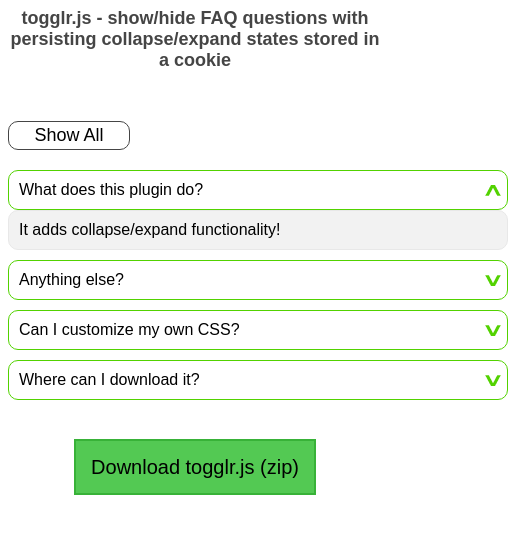
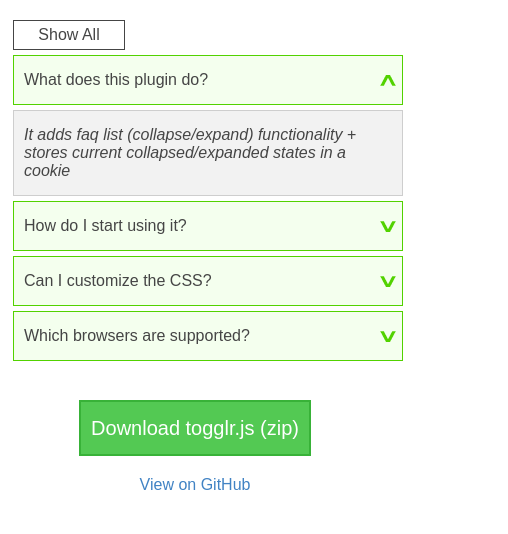
Before and after one commit to mnewelski/togglr.js, a plain HTML site: page demo/index.html in a window 390 px wide. Both pictures are taken after a click on the element "What does this plugin do?". Shown: the whole page, 508 px wide, since content can reach past the window. Drawn offline with Linux system fonts and the light colour scheme.

Commit message:
Cookie set only when user refreshes rather than when clicking around. Updated example with font size on mobile Chrome Fixes.

```diff
--- a/demo/index.html
+++ b/demo/index.html
@@ -1,34 +1,37 @@
+<!DOCTYPE html>
 <html>
 <head>
-<title>togglr.js</title>
+<title>togglr.js demo</title>
 <link rel="stylesheet" type="text/css" href="tstyle.css">
 <script src="jquery-1.10.2.min.js"></script>
+<meta name="viewport" content="width=device-width, initial-scale=1">
 </head>
 <body>
-<h1>togglr.js - show/hide FAQ questions with persisting collapse/expand states stored in a cookie</h1>
-<br>
+<!-- togglr container -->
 <div id="faqContainer">
 
 	<div class="ttoggle">Show All</div>
 	<div class="ttoggle" style="display: none;">Hide All</div>
 
 	<div class="ttitle">What does this plugin do?</div>
-	<div class="tcontent">It adds collapse/expand functionality!</div>
+	<div class="tcontent">It adds faq list (collapse/expand) functionality + stores current collapsed/expanded states in a cookie</div>
 
-	<div class="ttitle">Anything else?</div>
-	<div class="tcontent">Yes, it stores the state in a cookie!</div>
+	<div class="ttitle">How do I start using it?</div>
+	<div class="tcontent">Download the .zip below, view this example (in folder "demo") and read the comments in togglr.js.</div>
 
-	<div class="ttitle">Can I customize my own CSS?</div>
-	<div class="tcontent">Of course! This is just an example :-)</div>
+	<div class="ttitle">Can I customize the CSS?</div>
+	<div class="tcontent">Yes, you can apply any CSS styles to each element.</div>
 
-	<div class="ttitle">Where can I download it?</div>
-	<div class="tcontent">Click on the big green button below!</div>
+	<div class="ttitle">Which browsers are supported?</div>
+	<div class="tcontent">IE8+, Chrome, Firefox, Opera, Safari + Mobile Browsers</div>
 
 </div>
+<!-- end togglr container -->
 <br><br>
-<a class="downloadLink" href="http://z00.co/togglr.js/togglr.js-current.zip" style="font-family: Arial; font-size: 20px;">Download togglr.js (zip)</a>
+<a class="downloadLink" href="http://z00.co/togglr.js/togglr.js-current.zip" style="font-family: Arial; font-size: 20px;">Download togglr.js (zip)</a><br><br><br>
+<a href="https://github.com/mnewelski/togglr.js" style="text-decoration: none; color: #4183c4;" target="_blank">View on GitHub</a>
+
 <script src="../togglr.js"></script>
 <script>$("#faqContainer").togglrMe();</script>
-
 </body>
 </html>
--- a/demo/tstyle.css
+++ b/demo/tstyle.css
@@ -1,9 +1,10 @@
-body {text-align: center;}
-h1 {font-family: Arial, sans-serif; font-size: 18px; color: #454545; font-weight: bold;}
-.togglr {width: 500px; margin: 20px auto; text-align: left;}
-.ttoggle {font-family: Arial; border-radius: 10px; font-size: 18px; border: 1px #454545 solid; margin-bottom: 20px; padding: 3px 10px; width: 20%; text-align: center;}
-.ttitle, .ttitle.topen {font-family: Arial; border-radius: 10px; font-size: 16px; border: 1px #52D200 solid; margin-top: 10px; padding: 10px; background-repeat: no-repeat; background-position: right center;}
-.ttitle {background-image: url('ad.png'); font-size: 16px;}
-.ttitle.topen {background-image: url('au.png'); font-size: 16px;}
-.tcontent {font-family: Arial; border-radius: 10px; font-size: 16px; border: 1px #E8E8E8 solid; margin-bottom: 10px; padding: 10px; background: #F2F2F2;}
-.downloadLink {background: #53C953; border: 2px #38B238 solid; font-family: Arial, sans-serif; color: #000000; text-decoration: none; padding: 15px;}
+body, h1 {text-align: center; font-family: Arial, sans-serif; font-size: 16px; color: #454545;}
+h1 {width: 400px; margin: 0px auto;}
+.togglr {width: 400px; margin: 20px auto; text-align: left;}
+.ttoggle {border: 1px #454545 solid; text-align: center; width: 100px; padding: 5px; margin: 5px;}
+.ttitle, .ttitle.topen { border: 1px #52D200 solid; background-repeat: no-repeat; background-position: right center; background-color: #F4FFEE;}
+.ttitle {background-image: url('ad.png');}
+.ttitle.topen {background-image: url('au.png');}
+.tcontent {font-size: 16px; border: 1px #CECECE solid; background: #F2F2F2; font-style:italic;}
+.downloadLink {background: #53C953; border: 2px #38B238 solid; text-decoration: none; color: #ffffff;}
+.ttitle, .tcontent, .downloadLink {padding: 15px 10px; margin:5px;}
--- a/togglr.js
+++ b/togglr.js
@@ -35,12 +35,14 @@
 */
 (function( $ ) {
 
+      var stateList = [];
+
     $.fn.togglrMe = function() {
       return this.each(function() {
       //add class togglr to your parent element - needed for functionality
       $(this).addClass('togglr');
       //stateList contains classes of opened tcontents in the format tc1, tc2, etc.
-      var stateList = checkCookie();
+      stateList = checkCookie();
       //all questions are open in the cookie - change from default Show All to Hide All
       if ($(".tcontent").size() == stateList.length) {$(".ttoggle").toggle(); $(".togglr").addClass("texpanded");}
       //hide all tcontent elements by default - this removes the necessity of adding display: none; to tcontent in CSS
@@ -72,7 +74,7 @@
           //change Show All to Hide All
     			$(".ttoggle").toggle();
           //clear the stateListCookie - no tcontent elements should be visible
-          setCookie("stateListCookie", '', 365);
+          //setCookie("stateListCookie", '', 365);
     		}
         //all questions are collapsed (since togglr has no class texpanded)
     		else
@@ -93,7 +95,7 @@
   		  		  stateList.push("tc" + index);
   		  	});
           //update the stateListCookie - all tcontent elements should be visible - this array gets turned into a string with "," being the delimiter
-    			setCookie("stateListCookie", stateList.join(','), 365);
+    			//setCookie("stateListCookie", stateList.join(','), 365);
     		}
     	});
       //user clicks on the ttitle (i.e. question)
@@ -107,7 +109,7 @@
           //add this tcontent element to the stateList array (since it now became visible/expanded)
     			stateList.push("tc" + $(this).next(".tcontent").attr("class").split("tc").pop());
           //update the cookie with the current state of stateList - this array gets turned into a string with "," being the delimiter
-          setCookie("stateListCookie", stateList.join(','), 365);
+          //setCookie("stateListCookie", stateList.join(','), 365);
     		}
         //else, the next tcontent (i.e. answer) element is visible/expanded
     		else {
@@ -118,11 +120,16 @@
           //remove this tcontent element from the stateList array (since it now became hidden/collapsed)
     			stateList.splice( $.inArray("tc" + $(this).next(".tcontent").attr("class").split("tc").pop(), stateList),  1);
           //update the cookie with the current state of stateList
-    			setCookie("stateListCookie", stateList.join(','), 365);
+    			//setCookie("stateListCookie", stateList.join(','), 365);
     		}
     	});
 
+      window.onbeforeunload = function (){
+        setCookie("stateListCookie", stateList.join(','), 365);
+      }
     });
+
+
 
   /*
 
@@ -168,7 +175,6 @@
 function checkCookie()
 {
 var stateListCookie = getCookie("stateListCookie");
-var stateList = new Array();
 if (stateListCookie!=null && stateListCookie!="")
   {
 
@@ -181,6 +187,9 @@
   }
 }
 
+
+
+
   };
 
 }( jQuery ));
```
